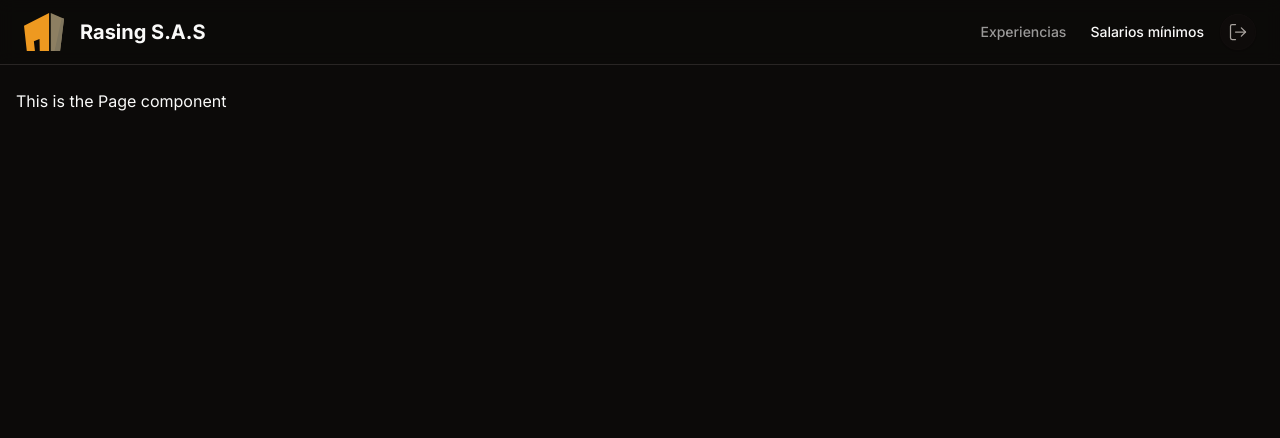
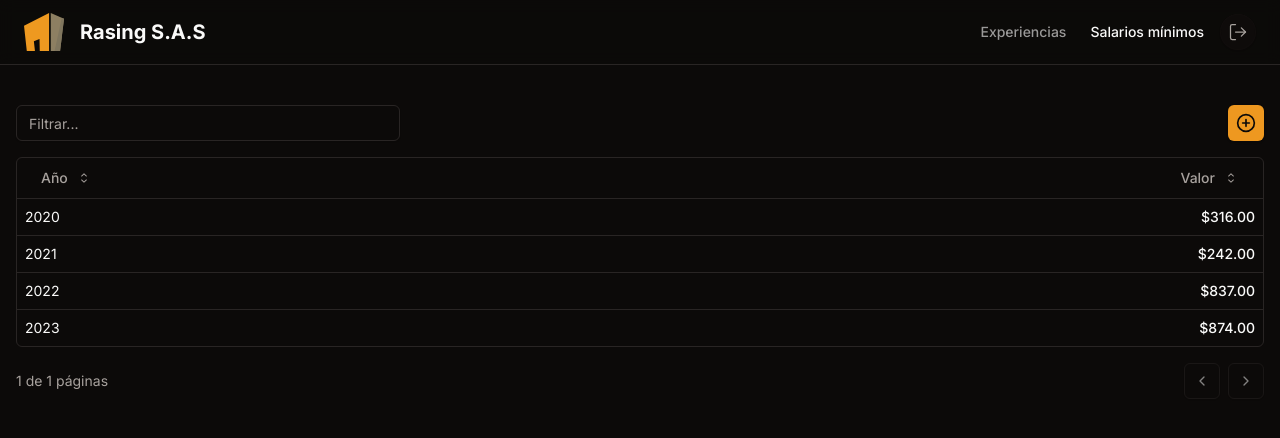
Before and after one commit to Jeison-R/rasing-app, a Next.js app in the folder client/: page /salarios-minimos in a window 1280 px wide. Shown: the top 438 px of the page. Built offline with nearby package versions, Linux system fonts and the light colour scheme.

Commit message:
Tabla de salarios minimos y con boton de orden si de año o de valor

```diff
--- a/client/src/app/salarios-minimos/page.tsx
+++ b/client/src/app/salarios-minimos/page.tsx
@@ -1,3 +1,9 @@
-export default function MinimunWagePage() {
-  return <div>This is the Page component</div>
+import { CustomTable } from '@/components/salarios-table/salarios'
+
+export default function ExperiencesPage() {
+  return (
+    <div className="w-full">
+      <CustomTable />
+    </div>
+  )
 }
--- /dev/null
+++ b/client/src/components/salarios-table/salarios.tsx
@@ -0,0 +1,204 @@
+'use client'
+
+import type { ColumnDef, ColumnFiltersState, SortingState, VisibilityState } from '@tanstack/react-table'
+
+import { CaretSortIcon } from '@radix-ui/react-icons'
+import { flexRender, getCoreRowModel, getFilteredRowModel, getPaginationRowModel, getSortedRowModel, useReactTable } from '@tanstack/react-table'
+import { useState, type ChangeEvent } from 'react'
+import { ChevronLeft, ChevronRight, CirclePlus } from 'lucide-react'
+
+import { Button } from '@/components/ui/button'
+import { Input } from '@/components/ui/input'
+import { Table, TableBody, TableCell, TableHead, TableHeader, TableRow } from '@/components/ui/table'
+
+import { CustomTooltip } from '../commons/tooltip'
+
+const data: Payment[] = [
+  {
+    id: 'm5gr84i9',
+    valor: 316,
+    año: 2020
+  },
+  {
+    id: '3u1reuv4',
+    valor: 242,
+    año: 2021
+  },
+  {
+    id: 'derv1ws0',
+    valor: 837,
+    año: 2022
+  },
+  {
+    id: '5kma53ae',
+    valor: 874,
+    año: 2023
+  }
+]
+
+export interface Payment {
+  id: string
+  año: number
+  valor: number
+}
+
+export const columns: ColumnDef<Payment>[] = [
+  {
+    accessorKey: 'año',
+    header: ({ column }) => {
+      return (
+        <Button
+          variant="ghost"
+          onClick={() => {
+            column.toggleSorting(column.getIsSorted() === 'asc')
+          }}
+        >
+          Año
+          <CaretSortIcon className="ml-2 h-4 w-4" />
+        </Button>
+      )
+    },
+    cell: ({ row }) => <div className="lowercase">{row.getValue('año')}</div>
+  },
+  {
+    accessorKey: 'valor',
+    header: ({ column }) => {
+      return (
+        <div className="flex justify-end">
+          <Button
+            variant="ghost"
+            onClick={() => {
+              column.toggleSorting(column.getIsSorted() === 'asc')
+            }}
+          >
+            Valor
+            <CaretSortIcon className="ml-2 h-4 w-4" />
+          </Button>
+        </div>
+      )
+    },
+    cell: ({ row }) => {
+      const amount = parseFloat(row.getValue('valor'))
+
+      // Format the amount as a dollar amount
+      const formatted = new Intl.NumberFormat('en-US', {
+        style: 'currency',
+        currency: 'USD'
+      }).format(amount)
+
+      return <div className="text-right font-medium">{formatted}</div>
+    }
+  }
+]
+
+export function CustomTable() {
+  const [sorting, setSorting] = useState<SortingState>([])
+  const [columnFilters, setColumnFilters] = useState<ColumnFiltersState>([])
+  const [columnVisibility, setColumnVisibility] = useState<VisibilityState>({})
+  const [rowSelection, setRowSelection] = useState({})
+  const [currentPage, setCurrentPage] = useState(0)
+
+  const table = useReactTable({
+    data,
+    columns,
+    onSortingChange: setSorting,
+    onColumnFiltersChange: setColumnFilters,
+    getCoreRowModel: getCoreRowModel(),
+    getPaginationRowModel: getPaginationRowModel(),
+    getSortedRowModel: getSortedRowModel(),
+    getFilteredRowModel: getFilteredRowModel(),
+    onColumnVisibilityChange: setColumnVisibility,
+    onRowSelectionChange: setRowSelection,
+    state: {
+      sorting,
+      columnFilters,
+      columnVisibility,
+      rowSelection,
+      pagination: {
+        pageIndex: currentPage,
+        pageSize: 15
+      }
+    }
+  })
+
+  return (
+    <>
+      <div className="flex items-center justify-between py-4">
+        <Input
+          className="max-w-sm"
+          placeholder="Filtrar..."
+          value={table.getColumn('email')?.getFilterValue() as string}
+          onChange={(event: ChangeEvent<HTMLInputElement>) => table.getColumn('email')?.setFilterValue(event.target.value)}
+        />
+        <CustomTooltip content="Añadir salario">
+          <Button size="icon" type="button" variant="default">
+            <CirclePlus className="h-5 w-5" />
+          </Button>
+        </CustomTooltip>
+      </div>
+      <div className="rounded-md border">
+        <Table>
+          <TableHeader>
+            {table.getHeaderGroups().map((headerGroup) => (
+              <TableRow key={headerGroup.id}>
+                {headerGroup.headers.map((header) => {
+                  return <TableHead key={header.id}>{header.isPlaceholder ? null : flexRender(header.column.columnDef.header, header.getContext())}</TableHead>
+                })}
+              </TableRow>
+            ))}
+          </TableHeader>
+          <TableBody>
+            {table.getRowModel().rows.length ? (
+              table.getRowModel().rows.map((row) => (
+                <TableRow key={row.id} data-state={row.getIsSelected() && 'selected'}>
+                  {row.getVisibleCells().map((cell) => (
+                    <TableCell key={cell.id}>{flexRender(cell.column.columnDef.cell, cell.getContext())}</TableCell>
+                  ))}
+                </TableRow>
+              ))
+            ) : (
+              <TableRow>
+                <TableCell className="h-24 text-center" colSpan={columns.length}>
+                  Sin resultados
+                </TableCell>
+              </TableRow>
+            )}
+          </TableBody>
+        </Table>
+      </div>
+      <div className="flex items-center justify-end space-x-2 py-4">
+        <div className="flex-1 text-sm text-muted-foreground">
+          {currentPage + 1} de {table.getPageCount()} páginas
+        </div>
+        <div className="space-x-2">
+          <CustomTooltip content="Anterior">
+            <Button
+              disabled={!table.getCanPreviousPage()}
+              size="icon"
+              variant="outline"
+              onClick={() => {
+                table.previousPage()
+                setCurrentPage(table.getState().pagination.pageIndex - 1)
+              }}
+            >
+              <ChevronLeft className="h-4 w-4" />
+            </Button>
+          </CustomTooltip>
+          <CustomTooltip content="Siguiente">
+            <Button
+              disabled={!table.getCanNextPage()}
+              size="icon"
+              variant="outline"
+              onClick={() => {
+                table.nextPage()
+                setCurrentPage(table.getState().pagination.pageIndex + 1)
+              }}
+            >
+              <ChevronRight className="h-4 w-4" />
+            </Button>
+          </CustomTooltip>
+        </div>
+      </div>
+    </>
+  )
+}
```
